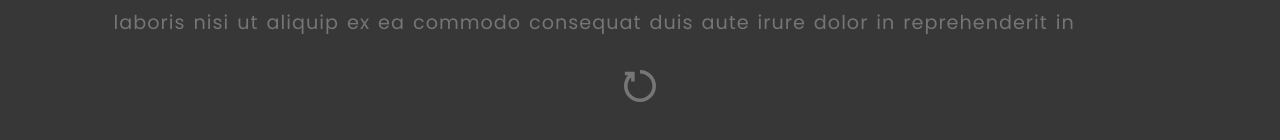
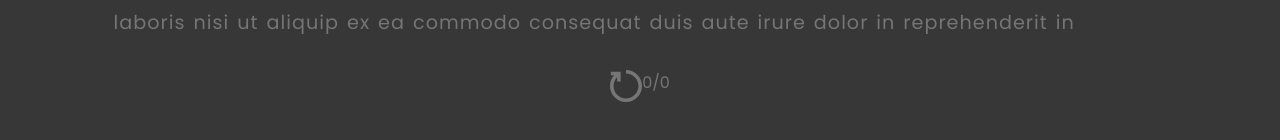
Before and after one commit to brandonlam4237/Typ, a React (Vite) app: page / in a window 1280 px wide. Shown: the part 500-640 px from the top of the page. Built offline with nearby package versions, Linux system fonts and the light colour scheme.

Commit message:
feat: word count + accuracy tracked

```diff
--- a/src/client/pages/Home.tsx
+++ b/src/client/pages/Home.tsx
@@ -10,6 +10,8 @@ function Home() {
 
   const [gameInProgress, setGameInProgress] = useState(false);
   const [textIndex, setTextIndex] = useState(0);
+  const [wordsCorrect, setWordsCorrect] = useState(0);
+  const [wordsCompleted, setWordsCompleted] = useState(0);
 
   useEffect(() => {
     const handleKey = (e: KeyboardEvent) => {
@@ -45,6 +47,11 @@ function Home() {
 
         // handle if next char is a space e.g. need to go to next word
         if (text[textIndex + 1] === " ") {
+          setWordsCompleted(wordsCompleted + 1);
+          if (!incorrectCount()) {
+            setWordsCorrect(wordsCorrect + 1);
+            currLetter?.classList.add("complete");
+          }
           const nextLetter = currLetter?.parentElement?.nextSibling
             ?.firstChild as HTMLElement;
           nextLetter.classList.add("current");
@@ -70,6 +77,7 @@ function Home() {
 
       // space key pressed incorrectly
       if (e.key === " " && e.key !== text[textIndex] && gameInProgress) {
+        setWordsCompleted(wordsCompleted + 1);
         // skip to next word
         let count = 0;
         let index = textIndex;
@@ -156,7 +164,7 @@ function Home() {
         const currLetter = document.querySelector<HTMLElement>(".current");
         const prevLetter = currLetter?.previousSibling as HTMLElement;
 
-        // delete inccorect characters
+        // delete incorrect characters
         if (prevLetter?.classList.contains("incorrect")) {
           prevLetter?.remove();
           cursor.style.left =
@@ -179,12 +187,18 @@ function Home() {
 
         // go back to previous word
         else if (!prevLetter) {
-          console.log("test test");
           const prevWordLastLetter = currLetter?.parentElement?.previousSibling
             ?.lastChild?.previousSibling as HTMLElement;
           currLetter?.classList.remove("current");
           prevWordLastLetter?.classList.remove("correct");
           prevWordLastLetter?.classList.add("current");
+
+          setWordsCompleted(wordsCompleted - 1);
+          // need to check if previous word was completed correctly
+          if (prevWordLastLetter.classList.contains("complete")) {
+            setWordsCorrect(wordsCorrect - 1);
+            prevWordLastLetter.classList.remove("complete");
+          }
 
           if (text[textIndex] === " ") {
             setTextIndex(textIndex - 1); // if at the end of a word
@@ -223,6 +237,23 @@ function Home() {
     };
   }, [textIndex]);
 
+  // return the number of mistakes in current word
+  function incorrectCount() {
+    const currLetter = document.querySelector<HTMLElement>(".current");
+    const parent = currLetter?.parentNode;
+    let incorrectCount = 0;
+    if (parent?.children) {
+      for (let i of parent?.children) {
+        console.log(i);
+        if (i.classList.contains("incorrect")) {
+          incorrectCount += 1;
+        }
+      }
+    }
+    console.log("incorrect:", incorrectCount);
+    return incorrectCount;
+  }
+
   return (
     <main className="home">
       <SettingsBar />
@@ -258,6 +289,7 @@ function Home() {
         </div>
         <div className="game__reset-container">
           <img className="game__reset" src={reset} />
+          <div>{`${wordsCorrect}/${wordsCompleted}`}</div>
         </div>
       </div>
     </main>
```
